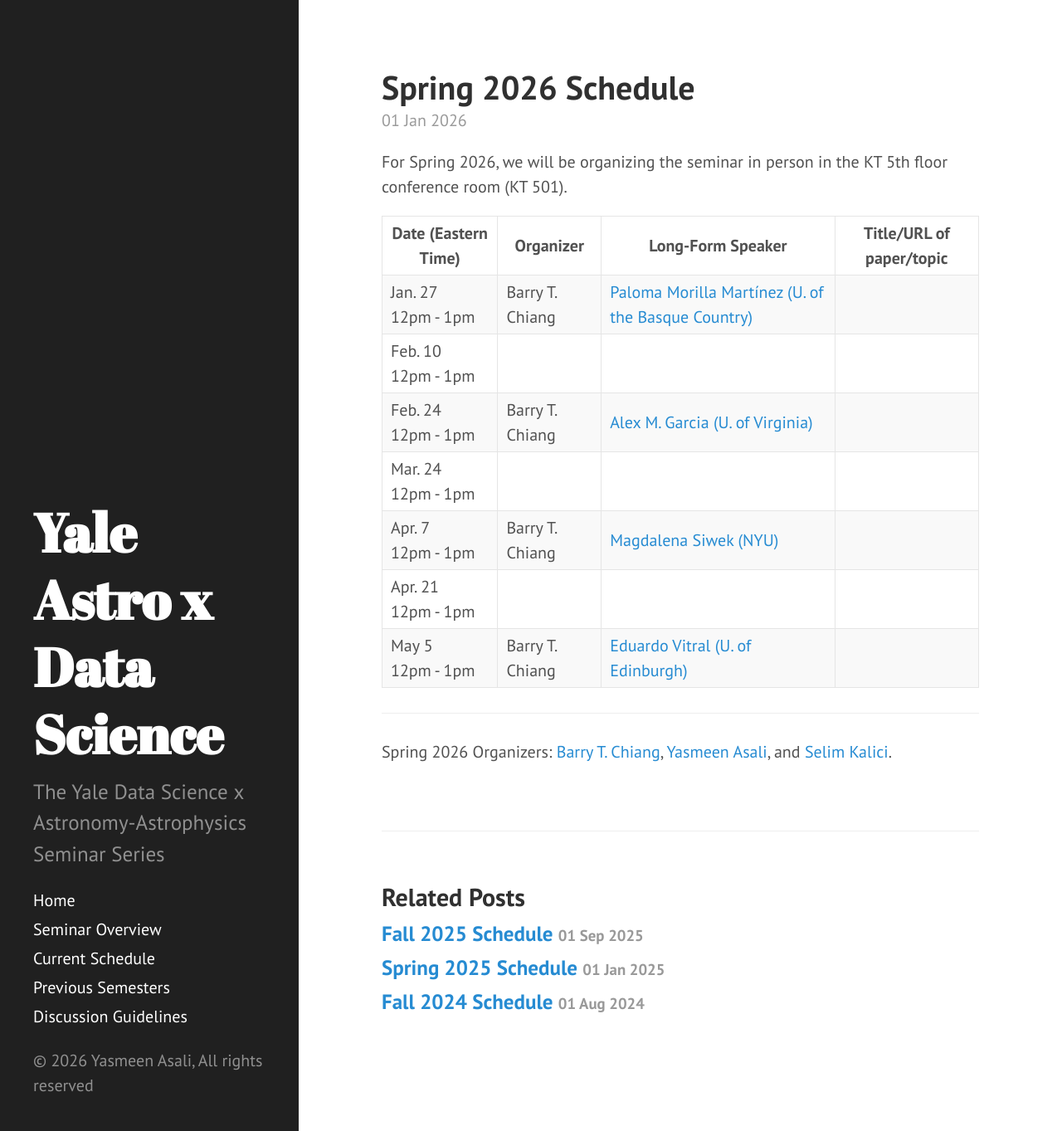
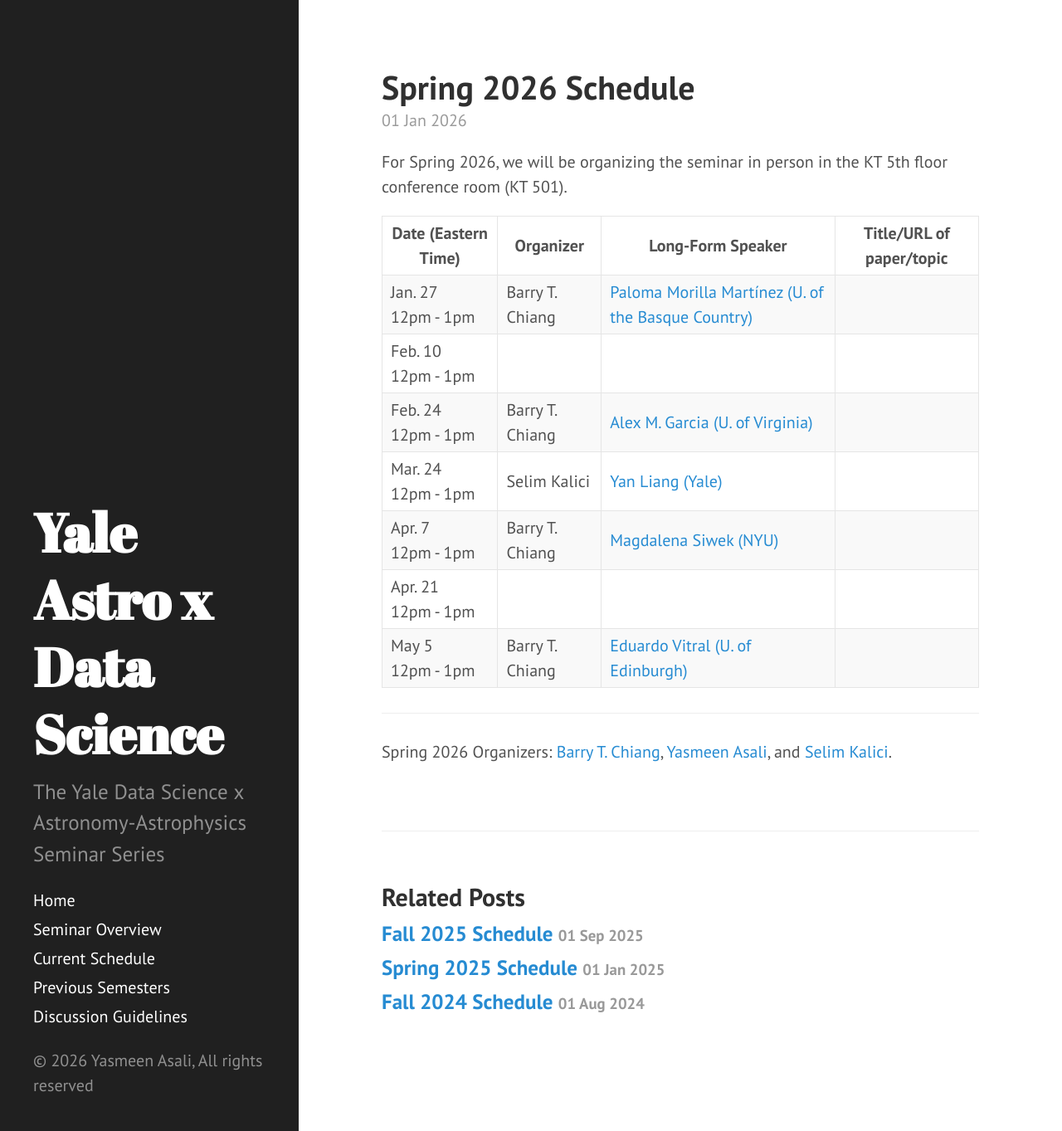
Before and after one commit to yale-dsaas/yale-dsaas.github.io, a Jekyll site: the page built from _posts/2026-01-01-springschedule.md, in a window 1280 px wide and 1363 px high. Shown: the whole window at 83% size. Built offline with Jekyll 4.4.1, drawn with Linux system fonts in a browser that asks for light colours.

Commit message:
Revise Spring 2026 seminar schedule_2
Updated seminar schedule for Spring 2026 with new entries and corrected organizer details.

```diff
--- a/_posts/2026-01-01-springschedule.md
+++ b/_posts/2026-01-01-springschedule.md
@@ -35,8 +35,8 @@
     </tr>
     <tr>
       <td>Mar. 24<br>12pm - 1pm</td>
-      <td></td>
-      <td></td>
+      <td>Selim Kalici</td>
+      <td><a href="https://astronomy.yale.edu/people/yan-liang">Yan Liang (Yale)</a></td>
       <td></td>
     </tr>
     <tr>
```
